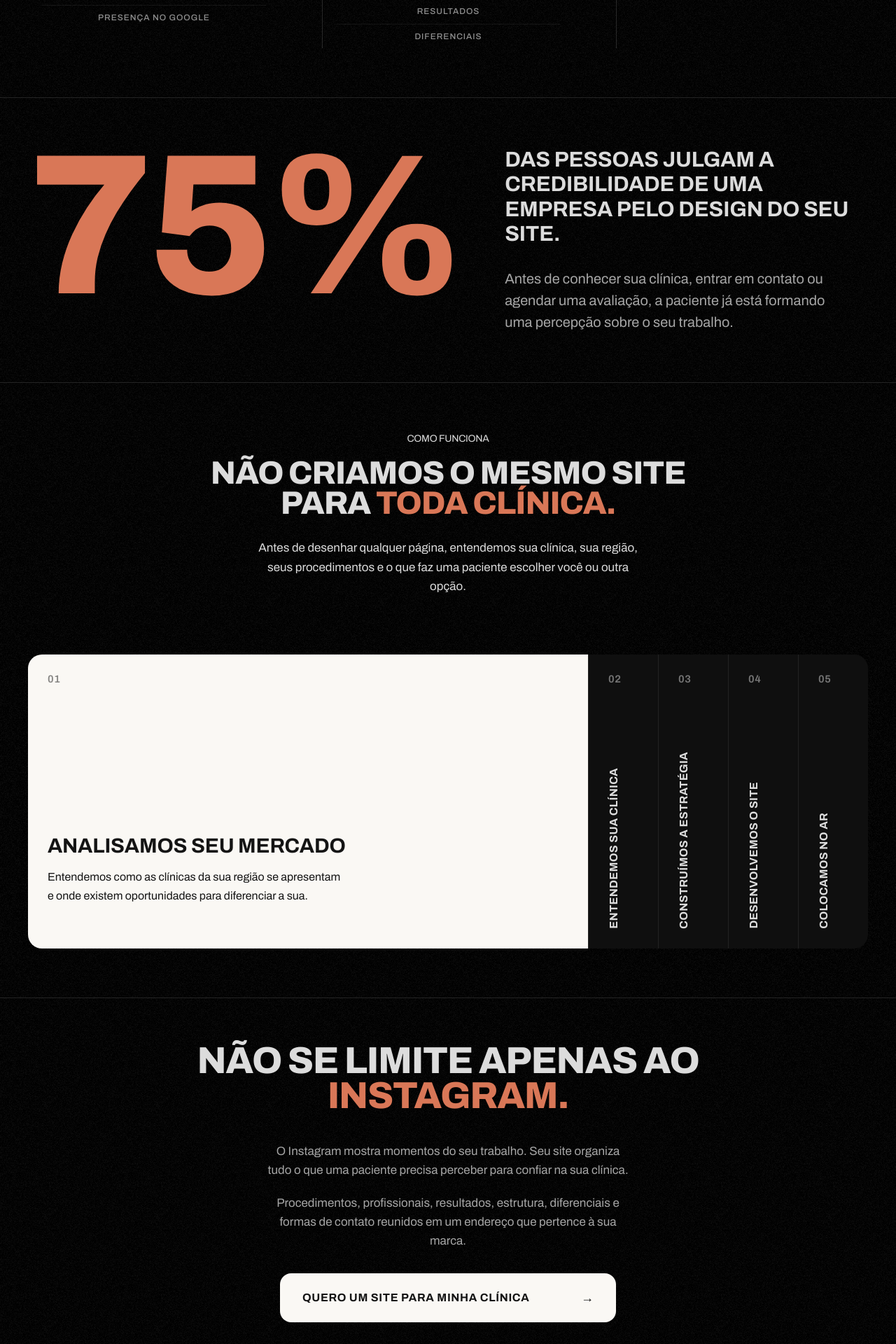
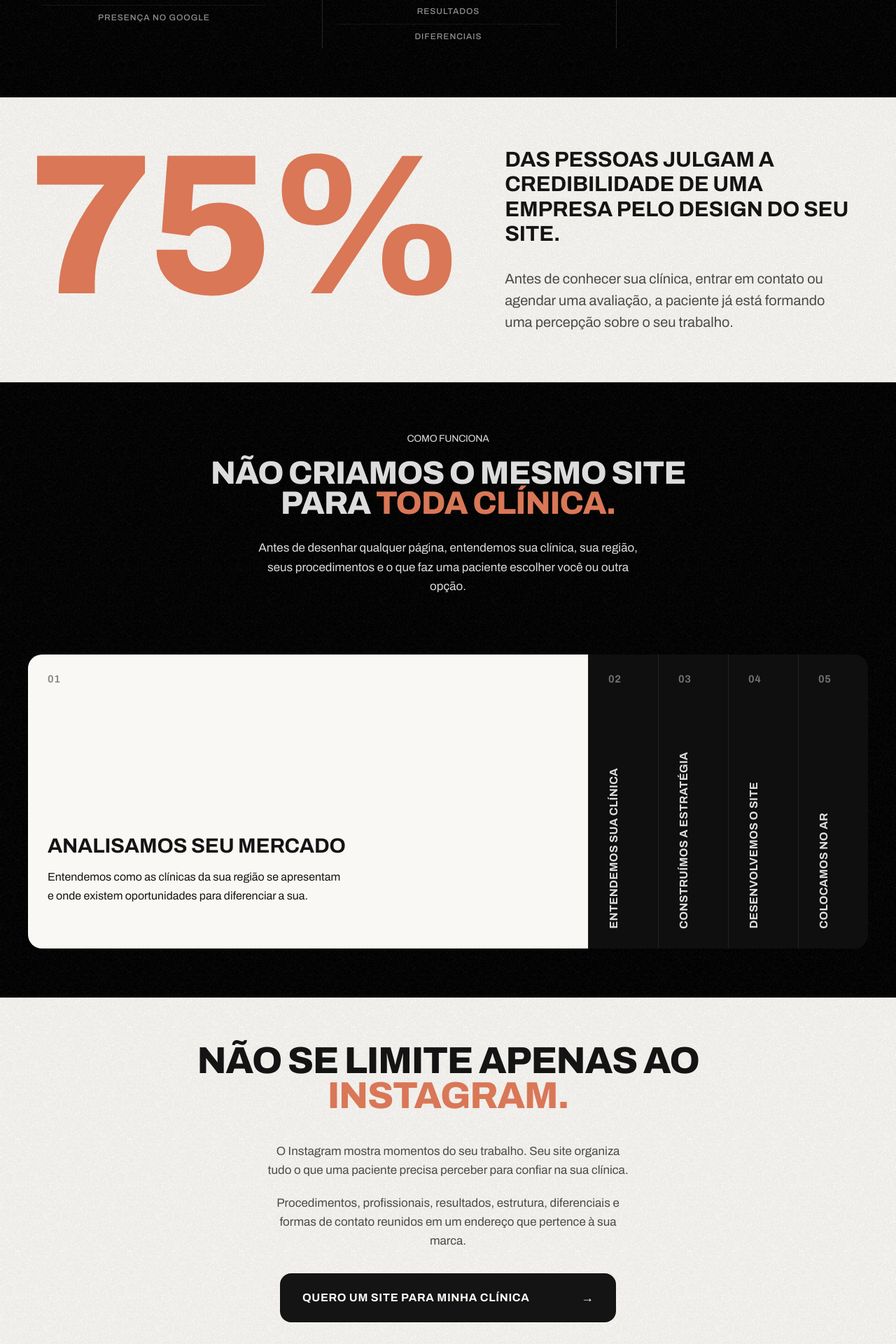
Before and after one commit to mourawebdesign-code/rume.proposta, a React (Vite) app: page / in a window 1280 px wide. Shown: the part 3620-5540 px from the top of the page at 70% size. Built offline with nearby package versions, Linux system fonts and the light colour scheme.

Commit message:
Fundos: 75% e Instagram claros, Sobre escuro
Co-Authored-By: Claude Sonnet 5.5 <noreply@anthropic.com>

```diff
--- a/src/layout.css
+++ b/src/layout.css
@@ -357,9 +357,10 @@
 
 /* ---------- RUME stat (dark) section ---------- */
 .rume-stat {
-  background: var(--bg);
+  background: var(--offwhite);
+  color: rgb(20, 20, 20);
   padding: 70px 40px;
-  border-top: 1px solid rgba(255, 255, 255, 0.14);
+  border-top: 1px solid rgba(20, 20, 20, 0.14);
 }
 .rume-stat-inner {
   max-width: 1400px;
@@ -399,7 +400,7 @@
 .rume-stat-conclusion {
   max-width: 460px;
   font: 400 20px / 1.55 var(--body);
-  color: rgba(220, 220, 220, 0.75);
+  color: rgba(20, 20, 20, 0.75);
 }
 
 /* ---------- RUME process (dark) section ---------- */
@@ -517,10 +518,10 @@
 
 /* ---------- RUME final CTA (dark) section: "Não se limite apenas ao Instagram." ---------- */
 .rume-cta {
-  background: var(--bg);
-  color: var(--text);
+  background: var(--offwhite);
+  color: rgb(20, 20, 20);
   padding: 64px 40px 56px;
-  border-top: 1px solid rgba(255, 255, 255, 0.14);
+  border-top: 1px solid rgba(20, 20, 20, 0.14);
 }
 .rume-cta-inner {
   max-width: 1400px;
@@ -571,7 +572,7 @@
   margin-left: auto;
   margin-right: auto;
   font: 400 17px / 1.6 var(--body);
-  color: rgba(220, 220, 220, 0.75);
+  color: rgba(20, 20, 20, 0.75);
 }
 .rume-cta-paragraph + .rume-cta-paragraph {
   margin-top: 20px;
@@ -604,14 +605,14 @@
   width: 100%;
   max-width: 480px;
   padding: 26px 32px;
-  background: var(--offwhite);
-  color: rgb(20, 20, 20);
+  background: rgb(20, 20, 20);
+  color: var(--offwhite);
   border-radius: 16px;
   cursor: pointer;
-  transition: background-color 300ms ease;
+  transition: background-color 300ms ease, color 300ms ease;
 }
 .rume-cta-button:focus-visible {
-  outline: 2px solid var(--offwhite);
+  outline: 2px solid rgb(20, 20, 20);
   outline-offset: 4px;
 }
 .rume-cta-button-text {
@@ -627,6 +628,7 @@
 @media (hover: hover) and (pointer: fine) {
   .rume-cta-button:hover {
     background: var(--accent-orange);
+    color: rgb(20, 20, 20);
   }
   .rume-cta-button:hover .rume-cta-button-arrow {
     transform: translateX(5px);
@@ -635,8 +637,8 @@
 
 /* ---------- RUME about / founder (light) section ---------- */
 .rume-about {
-  background: var(--offwhite);
-  color: rgb(20, 20, 20);
+  background: var(--bg);
+  color: var(--text);
   padding: 100px 40px;
 }
 .rume-about-inner {
@@ -685,6 +687,7 @@
 }
 .rume-about-paragraphs p {
   font: 400 17px / 1.6 var(--body);
+  color: rgba(220, 220, 220, 0.75);
 }
 
 .rume-footer {
```
